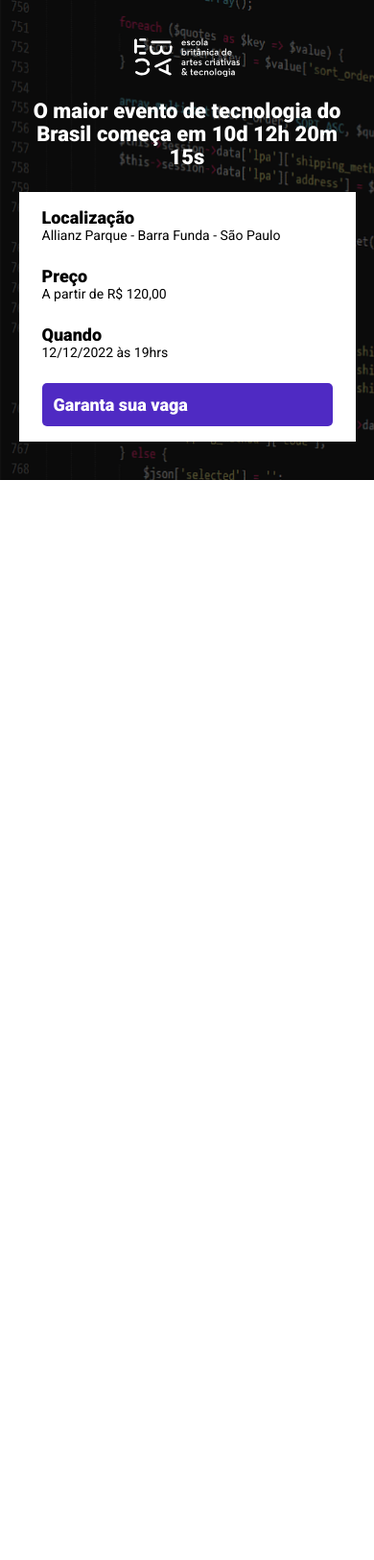
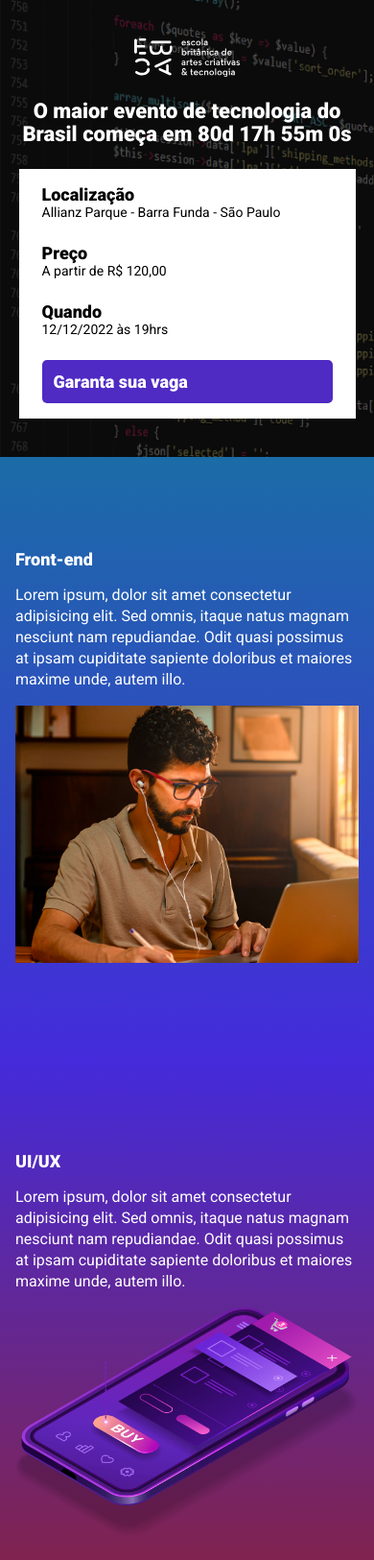
Before and after one commit to ferv21/ebac_tech_talks, a website built with Parcel: page src/index.html in a window 390 px wide. Shown: the top 1625 px of the page at 96% size. Before the commit the page ends 844 px from the top, so only its background shows below. Built offline with nearby package versions, Linux system fonts and the light colour scheme.

Commit message:
finalizando projeto e contagem regressiva

```diff
--- a/package.json
+++ b/package.json
@@ -2,9 +2,9 @@
   "name": "ebac_talks",
   "version": "1.0.0",
   "description": "",
-  "main": "index.js",
   "scripts": {
     "dev": "parcel src/index.html src/styles/main.scss src/scripts/main.js",
+    "build":"parcel build src/index.html",
     "test": "echo \"Error: no test specified\" && exit 1"
   },
   "author": "",
--- a/src/components/_button.scss
+++ b/src/components/_button.scss
@@ -1,3 +1,5 @@
+@use '../styles/variaveis';
+
 .button {
     padding: 12px;
     font-size: 18px;
@@ -7,8 +9,8 @@
     text-align: center;
 
     &--primary{
-        color: white;
-        background-color: #4F2AC3;
+        color: variaveis.$textColor;
+        background-color: variaveis.$buttonPrimaryColor;
     }
 
     @media (max-width:640px){
--- a/src/components/_infos-bar.scss
+++ b/src/components/_infos-bar.scss
@@ -1,6 +1,8 @@
+@use '../styles/variaveis';
+
 .infos-bar{
     padding: 16px 24px;
-    background-color: white;
+    background-color: variaveis.$textColor;
     display: flex;
     justify-content: space-between;
     &__info{
@@ -9,10 +11,10 @@
 
         &__item{
             font-size: 14px;
-            color: #000;
+            color: variaveis.$secondaryTextColor;
 
             b{
-                color: #000;
+                color: variaveis.$secondaryTextColor;
                 font-size: 18px;
                 display: block;
             }
--- a/src/index.html
+++ b/src/index.html
@@ -8,6 +8,7 @@
     <link rel="preconnect" href="https://fonts.googleapis.com">
     <link rel="preconnect" href="https://fonts.gstatic.com" crossorigin>
     <link href="https://fonts.googleapis.com/css2?family=Roboto:wght@400;900&display=swap" rel="stylesheet">
+    <link rel="stylesheet" href="https://unpkg.com/aos@next/dist/aos.css" />
     <link rel="stylesheet" href="styles/main.scss">
 </head>
 <body>
@@ -15,7 +16,7 @@
             <div class="container">
                 <img class="hero__logo" src="/src/images/ebac_logo.svg" alt="">
                 <p class="hero__text">
-                    O maior evento de tecnologia do Brasil começa em 10d 12h 20m 15s
+                    O maior evento de tecnologia do Brasil começa em <span id="contador"></span>
                 </p>
                 <div class="infos-bar">
                     <ul class="infos-bar__info">
@@ -40,6 +41,50 @@
 
             </div>
         </header>
+        <section class="event event--frontend">
+            <div class="container" data-aos="fade-right">
+                <div class="event__details">
+                    <h2 class="event__details__title">Front-end</h2>
+                    <p class="event__details__description">
+                        Lorem ipsum, dolor sit amet consectetur adipisicing elit. Sed omnis, itaque natus magnam nesciunt nam repudiandae. Odit quasi possimus at ipsam cupiditate sapiente doloribus et maiores maxime unde, autem illo.
+                    </p>
+                </div>
+                <img class="event__image" src="/src/images/frontend.png" alt="">
+            </div>
+        </section>
+        <section class="event event--ux-ui event--image-left">
+            <div class="container" data-aos="fade-left">
+                <div class="event__details">
+                    <h2 class="event__details__title">UI/UX</h2>
+                    <p class="event__details__description">
+                        Lorem ipsum, dolor sit amet consectetur adipisicing elit. Sed omnis, itaque natus magnam nesciunt nam repudiandae. Odit quasi possimus at ipsam cupiditate sapiente doloribus et maiores maxime unde, autem illo.
+                    </p>
+                </div>
+                <img class="event__image" src="/src/images/ui-ux.png" alt="">
+            </div>
+        </section>
+        <section class="event event--data-science">
+            <div class="container" data-aos="fade-right">
+                <div class="event__details">
+                    <h2 class="event__details__title">Data Science</h2>
+                    <p class="event__details__description">
+                        Lorem ipsum, dolor sit amet consectetur adipisicing elit. Sed omnis, itaque natus magnam nesciunt nam repudiandae. Odit quasi possimus at ipsam cupiditate sapiente doloribus et maiores maxime unde, autem illo.
+                    </p>
+                </div>
+                <img class="event__image" src="/src/images/data.png" alt="">
+            </div>
+        </section>
+        <section class="event event--backend event--image-left">
+            <div class="container" data-aos="fade-left">
+                <div class="event__details">
+                    <h2 class="event__details__title">Backend</h2>
+                    <p class="event__details__description">
+                        Lorem ipsum, dolor sit amet consectetur adipisicing elit. Sed omnis, itaque natus magnam nesciunt nam repudiandae. Odit quasi possimus at ipsam cupiditate sapiente doloribus et maiores maxime unde, autem illo.
+                    </p>
+                </div>
+                <img class="event__image" src="/src/images/backend.png" alt="">
+            </div>
+        </section>
 
 
 
@@ -52,8 +97,7 @@
 
 
 
-
-
+    <script src="https://unpkg.com/aos@next/dist/aos.js"></script>
     <script src="/src/scripts/main.js"></script>
 </body>
 </html>
--- a/src/scripts/main.js
+++ b/src/scripts/main.js
@@ -1 +1,28 @@
-console.log("olá mundo");
+AOS.init();
+
+const dataEvento = new Date("Jul 6, 2023 19:00:00");
+const timeStampDoEvento = dataEvento.getTime();
+
+const contaAsHoras = setInterval(function(){
+    const agora = new Date();
+    const timeStampAtual = agora.getTime();
+
+    const distanciaAteOEvento = timeStampDoEvento - timeStampAtual;
+
+    const diaEmMs = 1000 * 60 * 60 * 24;
+    const horaEmMs = 1000 * 60 * 60;
+    const minutoEmMs = 1000 * 60;
+
+    const diasAteOEvento = Math.floor(distanciaAteOEvento / diaEmMs);
+    const horasAteOEvento = Math.floor((distanciaAteOEvento % diaEmMs) / horaEmMs);
+    const minsAteOEvento = Math.floor((distanciaAteOEvento % horaEmMs) / minutoEmMs);
+    const secAteOEvento = Math.floor((distanciaAteOEvento % minutoEmMs) / 1000);
+
+    document.getElementById('contador').innerHTML = `${diasAteOEvento}d ${horasAteOEvento}h ${minsAteOEvento}m ${secAteOEvento}s`;
+
+    if(distanciaAteOEvento < 0){
+        clearInterval(contaAsHoras);
+        document.getElementById('contador').innerHTML = `O Evento Expirou!`;
+    }
+
+})
--- /dev/null
+++ b/src/styles/_event.scss
@@ -0,0 +1,64 @@
+@use 'variaveis';
+
+.event{
+    padding: 80px 0;
+
+
+    &--frontend{
+        background-image: linear-gradient(variaveis.$blue1, variaveis.$blue2);
+    }
+    &--ux-ui{
+        background-image: linear-gradient(variaveis.$blue2, variaveis.$pink);
+    }
+    &--data-science{
+        background-image: linear-gradient(variaveis.$pink, variaveis.$yellow);
+    }
+    &--backend{
+        background-image: linear-gradient(variaveis.$yellow, variaveis.$pink);
+    }
+
+    &--image-left{
+        .container{
+            flex-direction: row-reverse;
+        }
+    }
+
+    .container{
+        display: flex;
+        gap: 40px;
+    }
+
+    &__image{
+        max-width: 360px;
+    }
+
+    &__details{
+        &__title{
+            font-size: 18px;
+            font-weight: bold;
+            margin-bottom: 16px;
+            color: variaveis.$textColor;
+        }
+        &__description{
+            line-height: 22px;
+            color: variaveis.$textColor;
+        }
+    }
+
+    @media (max-width:640px){
+        .container{
+            display: block;
+            padding: 16px;
+        }
+
+        &__image{
+            width: 100%;
+
+        }
+
+        &__details{
+            margin-right: 0;
+            margin-bottom: 16px;
+        }
+    }
+}
--- a/src/styles/_hero.scss
+++ b/src/styles/_hero.scss
@@ -1,3 +1,5 @@
+@use 'variaveis';
+
 .hero {
     padding-top: 64px;
     padding-bottom: 100px;
@@ -24,7 +26,7 @@
         left: 0;
         height: 100%;
         width: 100%;
-        background-color: black;
+        background-color: variaveis.$secondaryTextColor;
         content: '';
         opacity: 0.6;
     }
@@ -34,7 +36,7 @@
         margin-top: 64px;
         margin-bottom: 64px;
         font-size: 40px;
-        color: white;
+        color:variaveis.$textColor;
         line-height: 56px;
         font-weight: 800;
         text-align: center;
--- /dev/null
+++ b/src/styles/_variaveis.scss
@@ -0,0 +1,9 @@
+$textColor:#fff;
+$secondaryTextColor:#000;
+
+$blue1:#1B6CA7;
+$blue2:#442BDB;
+$pink:#89223B;
+$yellow:#9C791D;
+
+$buttonPrimaryColor:#4F2AC3;
--- a/src/styles/main.scss
+++ b/src/styles/main.scss
@@ -1,6 +1,10 @@
 @use '_hero';
 @use '../components/_infos-bar';
 @use '../components/_button';
+@use 'event';
+@use '_variaveis';
+
+
 *{
     box-sizing: border-box;
     margin: 0;
```
